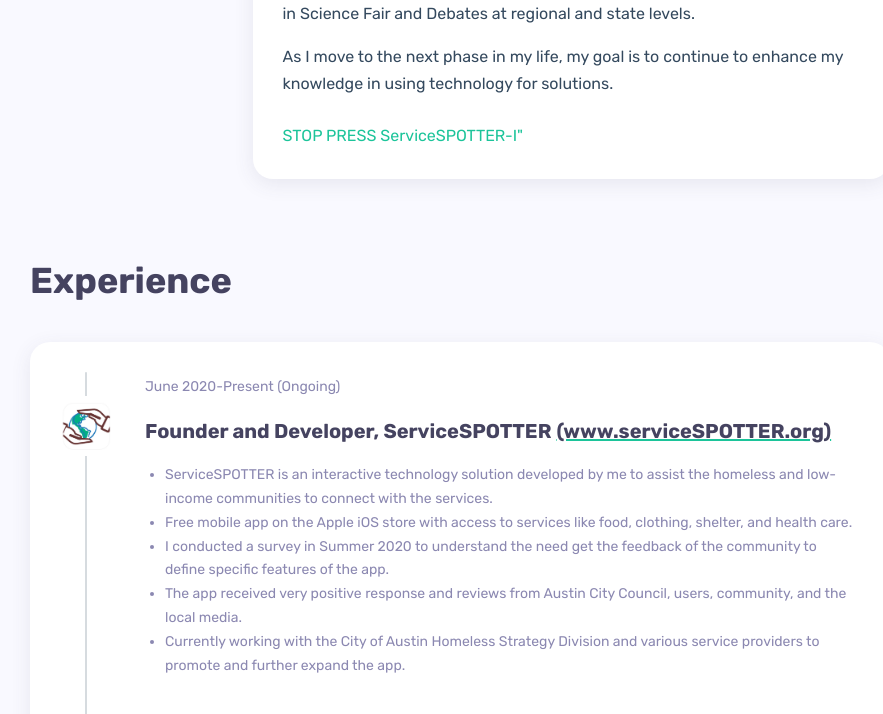
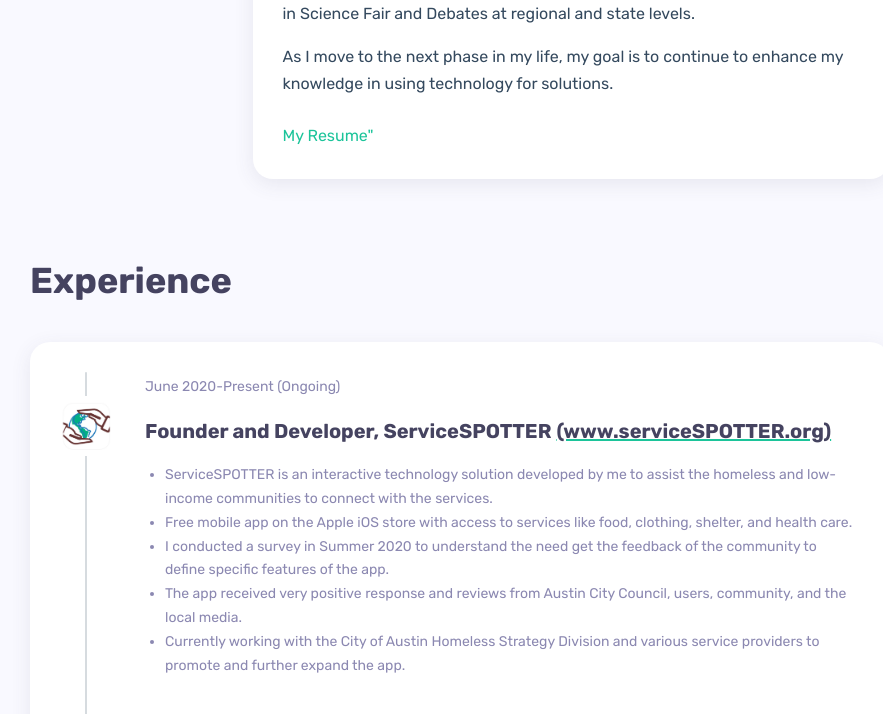
Before and after one commit to rambogonsalves/arushisharma, a plain HTML site: page index.html in a window 1280 px wide. Shown: the part 1120-1834 px from the top of the page, without its empty margins (235-1118 px from the left). Drawn offline with nearby package versions, Linux system fonts and the light colour scheme.

Commit message:
Update index.html

```diff
--- a/index.html
+++ b/index.html
@@ -170,7 +170,7 @@
                                    As I move to the next phase in my life, my goal is to continue to enhance my knowledge in using technology for solutions.
                                 </p>
 								<div class="mt-3" style="margin-top: 1.5rem!important;">
-								    <a href="https://www.austinsouthasian.com/post/servicespotter-app"target="_blank">STOP PRESS ServiceSPOTTER-I"</a>
+								    <a href="https://docs.google.com/document/d/1RCKJl3A-dIUN9rFB6R8Mq-ZRKi4Ya-vE/edit?usp=sharing&ouid=113143494341186765432&rtpof=true&sd=true"target="_blank">My Resume"</a>
 								</div>
 								<div class="spacer d-md-none d-lg-none" data-height="30"></div>
 							</div>
```
